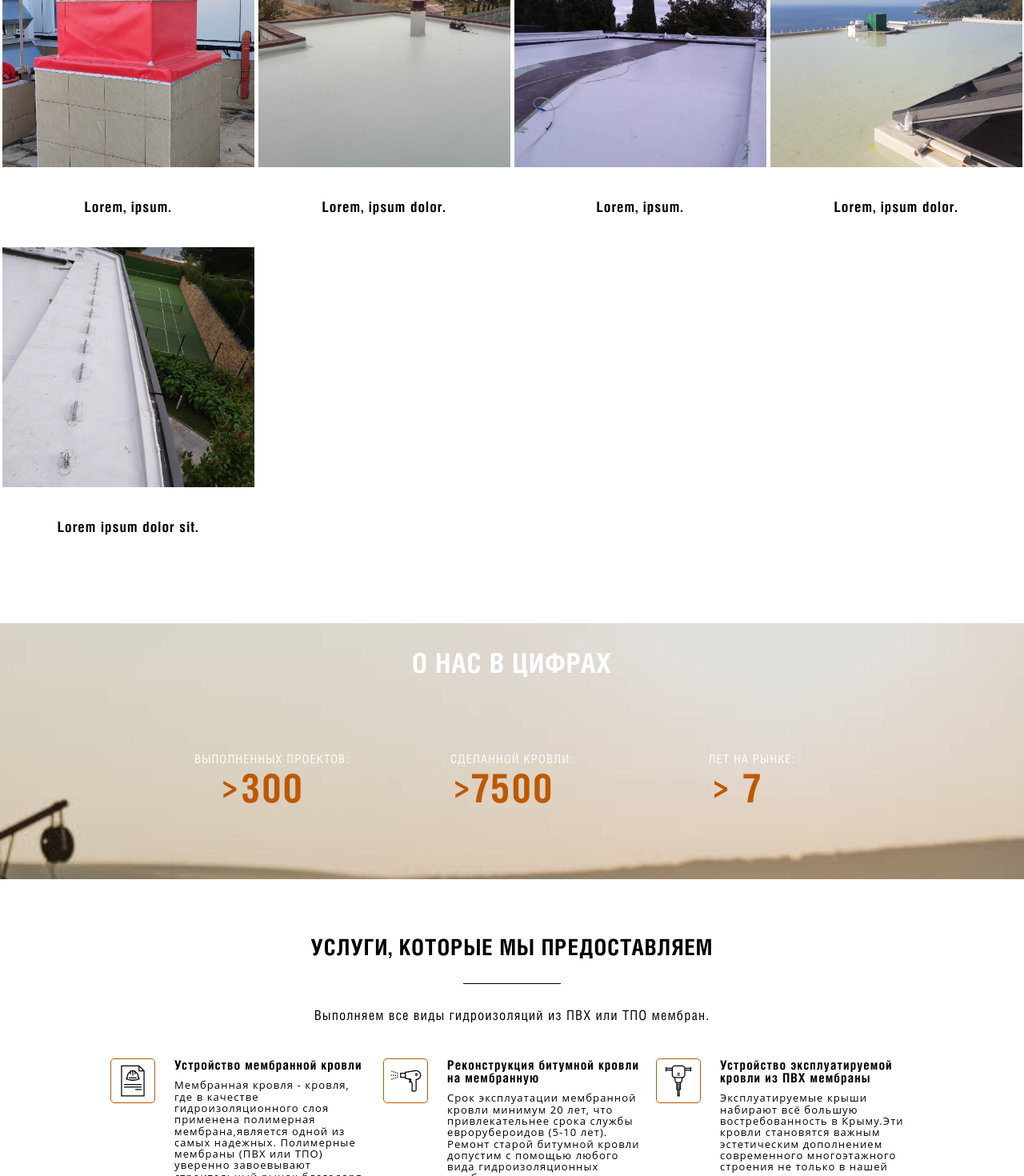
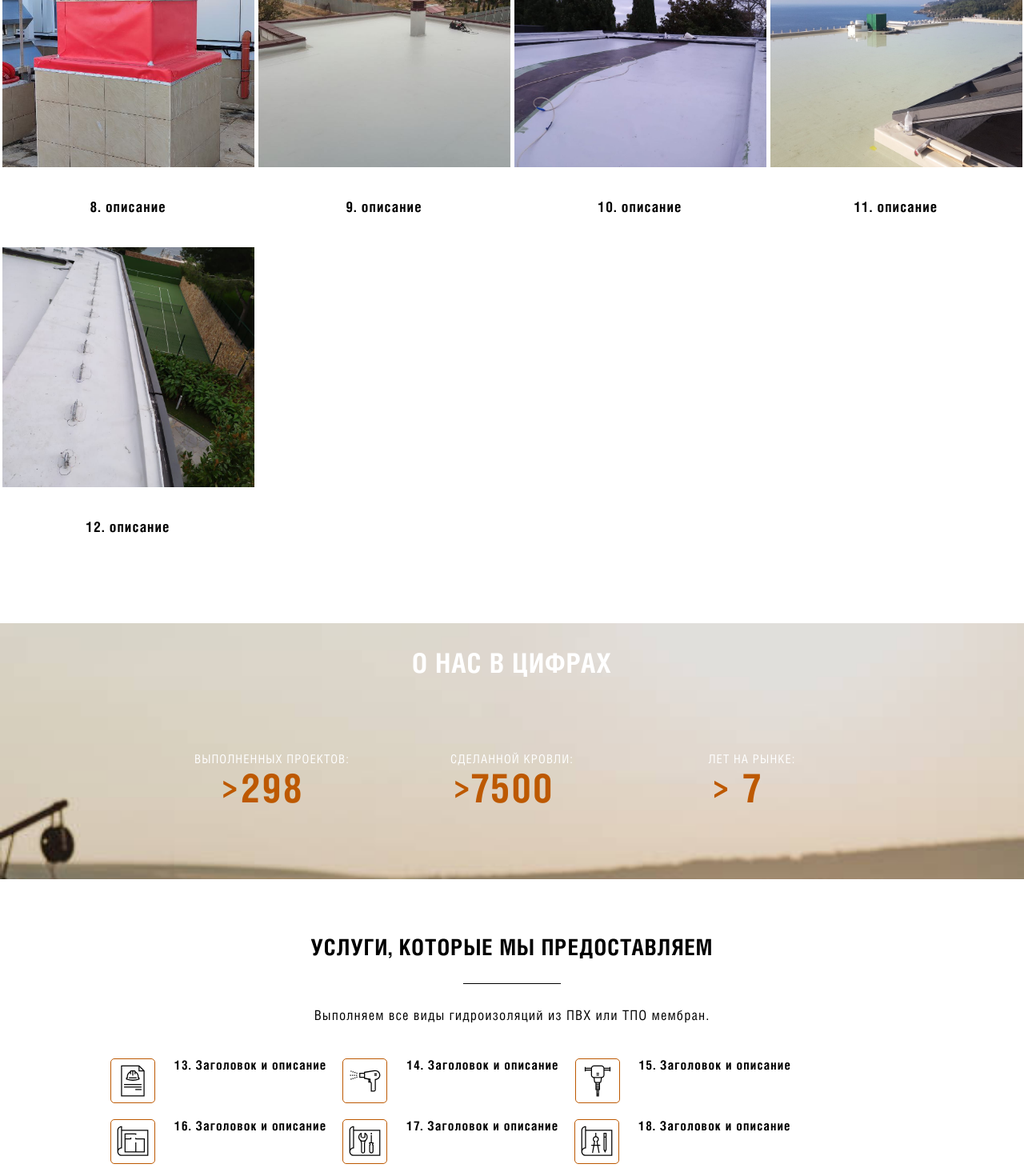
Before and after one commit to Danilis-fila/Roof, a Next.js app: page / in a window 1280 px wide. Shown: the part 1330-2800 px from the top of the page at 80% size. Built offline with nearby package versions, Linux system fonts and the light colour scheme.

Commit message:
init git desc

```diff
--- a/package.json
+++ b/package.json
@@ -13,7 +13,7 @@
     "@pbe/react-yandex-maps": "^1.2.2",
     "eslint": "8.32.0",
     "eslint-config-next": "13.1.3",
-    "next": "13.1.3",
+    "next": "^13.1.3",
     "nextjs-progressbar": "^0.0.16",
     "react": "18.2.0",
     "react-dom": "18.2.0",
--- a/src/blocks/Gallery/Gallery.jsx
+++ b/src/blocks/Gallery/Gallery.jsx
@@ -78,35 +78,35 @@ export default function Gallery() {
             <div className="gallery__item-wrapper">
               <Image className="gallery__item-img" src="/image/photoPVH/pvh20.jpg" alt="Фото мембраны" width={500} height={500}/>
             </div>
-            <div className="gallery__item-title">Lorem, ipsum.</div>
+            <div className="gallery__item-title">8. описание</div>
           </a>
 
           <a className="gallery__item" gallery-scroll="true" onClick={() => {setShowModal(true); setArray(item2)}}>
             <div className="gallery__item-wrapper">
               <Image className="gallery__item-img" src="/image/photoPVH/pvh23.jpg" alt="Фото мембраны" width={500} height={500}/>
             </div>
-            <div className="gallery__item-title">Lorem, ipsum dolor.</div>
+            <div className="gallery__item-title">9. описание</div>
           </a>
 
           <a className="gallery__item" gallery-scroll="true" onClick={() => {setShowModal(true); setArray(item3)}}>
             <div className="gallery__item-wrapper">
             <Image className="gallery__item-img" src="/image/photoPVH/pvh24.jpg" alt="Фото мембраны" width={500} height={500}/>
             </div>
-            <div className="gallery__item-title">Lorem, ipsum.</div>
+            <div className="gallery__item-title">10. описание</div>
           </a>
 
           <a className="gallery__item" gallery-scroll="true" onClick={() => {setShowModal(true); setArray(item4)}}>
             <div className="gallery__item-wrapper">
               <Image className="gallery__item-img" src="/image/photoPVH/pvh8.jpg" alt="Фото мембраны" width={500} height={500}/>
             </div>
-            <div className="gallery__item-title">Lorem, ipsum dolor.</div>
+            <div className="gallery__item-title">11. описание</div>
           </a>
 
           <a className="gallery__item" gallery-scroll="true" onClick={() => {setShowModal(true); setArray(item5)}}>
             <div className="gallery__item-wrapper">
               <Image className="gallery__item-img" src="/image/photoPVH/pvh27.jpg" alt="Фото мембраны" width={500} height={500}/>
             </div>
-            <div className="gallery__item-title">Lorem ipsum dolor sit.</div>
+            <div className="gallery__item-title">12. описание</div>
           </a>
 
           <PopupGallery active={showModal} onClose={closePopup} gallery={array}/>
--- a/src/blocks/Service/ServiceData.json
+++ b/src/blocks/Service/ServiceData.json
@@ -1,55 +1,55 @@
 [
   {
     "id": 0,
-    "title": "Устройство мембранной кровли",
-    "description": "Мембранная кровля - кровля, где в качестве гидроизоляционного слоя применена полимерная мембрана,является одной из самых надежных. Полимерные мембраны (ПВХ или ТПО) уверенно завоевывают строительный рынок благодаря конкурентной и доступной цене.",
+    "title": "13. Заголовок и описание",
+    "description": "",
     "img": "/image/service/construction.svg"
   },
   {
     "id": 1,
-    "title": "Реконструкция битумной кровли на мембранную",
-    "description": "Срок эксплуатации мембранной кровли минимум 20 лет, что привлекательнее срока службы еврорубероидов (5-10 лет). Ремонт старой битумной кровли допустим с помощью любого вида гидроизоляционных мембран среди имеющихся на рынке (ПВХ, ТПО).",
+    "title": "14. Заголовок и описание",
+    "description": "",
     "img": "/image/service/dryer.svg"
   },
   {
     "id": 2,
-    "title": "Устройство эксплуатируемой кровли из ПВХ мембраны",
-    "description": "Эксплуатируемые крыши набирают всё большую востребованность в Крыму.Эти кровли становятся важным эстетическим дополнением современного многоэтажного строения не только в нашей стране, но и во всем мире.",
+    "title": "15. Заголовок и описание",
+    "description": "",
     "img": "/image/service/jackhammer.svg"
   },
   {
     "id": 3,
-    "title": "Ремонт и реконструкция мембранной кровли",
-    "description": "Ремонт мембранной кровли, из-за специфики полимерной мембраны, произвести собственноручно заказчику проблематично. При ремонте мембранной кровли требуется определенные знание, опыт при работе с загрязненными ПВХ",
+    "title": "16. Заголовок и описание",
+    "description": "",
     "img": "/image/service/project.svg"
   },
   {
     "id": 4,
-    "title": "Монтаж мембранных кровель с имитацией фальца",
-    "description": "Мембранная кровля с имитацией фальца придает вид классической металлической. Использование кровельных ПВХ мембран способствует решению традиционных проблем, с которыми сталкиваются при применении кровельных металлических покрытий",
+    "title": "17. Заголовок и описание",
+    "description": "",
     "img": "/image/service/project2.svg"
   },
   {
     "id": 5,
-    "title": "Гидроизоляция террас полимерными мембранами",
-    "description": "Совсем не давно террасы считались роскошью. Теперь террасы перестали быть просто элементами украшения зданий, нынче во многих многоэтажках Крыма строятся квартиры с террасами, которым необходима надежная гидроизоляция",
+    "title": "18. Заголовок и описание",
+    "description": "",
     "img": "/image/service/project3.svg"
   },
   {
     "id": 6,
-    "title": "Устройство гидроизоляции подземных сооружений ПВХ мембраной",
-    "description": "Гидроизоляция подземных сооружений относится к самым важным и технически трудным этапом возведения здания или сооружения.Как показывает практика, исправление ошибок, допущенных при устройстве гидроизоляции на начальном этапе возведении, обойдется значительно дороже качественного монтажа при строительстве здания.",
+    "title": "19. Заголовок и описание",
+    "description": "",
     "img": "/image/service/repair.svg"
   },
   {
     "id": 7,
-    "title": "Устройство гидроизоляции бассейнов (монтаж лайнера) и резервуаров для воды",
+    "title": "20. Заголовок и описание",
     "description": "",
     "img": "/image/service/building.svg"
   },
   {
     "id": 8,
-    "title": "Утепление кровли с разуклонкой",
+    "title": "21. Заголовок и описание",
     "description": "",
     "img": "/image/service/tool.svg"
   }
--- a/src/blocks/Slider/SliderData.json
+++ b/src/blocks/Slider/SliderData.json
@@ -1,44 +1,44 @@
 [
     {
       "id": 1,
-      "sliderTitle": "Устройство мембранной кровли",
-      "sliderDescription": "Высокая квалификация, современное оборудование и честность к клиенту именно поэтому выбирают нас.",
+      "sliderTitle": "1. Заголовок и описание",
+      "sliderDescription": "",
       "img": "/image/photoPVH/pvh7.jpg"
     },
     {
       "id": 2,
-      "sliderTitle": "Реконструкция битумной кровли на мембранную",
-      "sliderDescription": "Выполняем реконструкцию битумной кровли на мембранную кровлю из ПВХ, ТПО мембран по всей территории Крыма.",
+      "sliderTitle": "2. Заголовок и описание",
+      "sliderDescription": "",
       "img": "/image/photoPVH/pvh2.jpg"
     },
     {
       "id": 3,
-      "sliderTitle": "УСТРОЙСТВО ЭКСПЛУАТИРУЕМОЙ КРОВЛИ ИЗ ПВХ, ТПО (ПОЛИМЕРНЫХ) МЕМБРАН",
-      "sliderDescription": "Устройство кровли из ПВХ, ТПО (полимерных) мембран является в большей степени \n экономически обоснованной и универсальной для эксплуатируемых крыш.",
+      "sliderTitle": "3. Заголовок и описание",
+      "sliderDescription": "",
       "img": "/image/photoPVH/pvh3.jpg"
     },
     {
       "id": 4,
-      "sliderTitle": "УСТРОЙСТВО ГИДРОИЗОЛЯЦИИ ПОДЗЕМНЫХ СООРУЖЕНИЙ ПВХ МЕМБРАНОЙ",
-      "sliderDescription": "У нас имеется успешный опыт в организации гидроизоляции подземных элементов зданий, \n несущих конструкций, фундаментов, опорных колон от \n разрушительного воздействия подземных вод.",
+      "sliderTitle": "4. Заголовок и описание",
+      "sliderDescription": "",
       "img": "/image/photoPVH/pvh4.jpg"
     },
     {
       "id": 5,
-      "sliderTitle": "ГИДРОИЗОЛЯЦИЯ ТЕРРАС ПОЛИМЕРНЫМИ МЕМБРАНАМИ",
-      "sliderDescription": "Обратившись к нам Вы получите высокое качество и гарантию на гидроизоляционные работы.",
+      "sliderTitle": "5. Заголовок и описание",
+      "sliderDescription": "",
       "img": "/image/photoPVH/pvh5.jpg"
     },
     {
       "id": 6,
-      "sliderTitle": "МОНТАЖ МЕМБРАННЫХ КРОВЕЛЬ С ИМИТАЦИЕЙ ФАЛЬЦА",
-      "sliderDescription": "Осуществляют реставрацию старой крыши, перемонтировав в мембранную кровлю с имитацией фальца.",
+      "sliderTitle": "6. Заголовок и описание",
+      "sliderDescription": "",
       "img": "/image/photoPVH/pvh6.jpg"
     },
     {
       "id": 7,
-      "sliderTitle": "РЕМОНТ И РЕКОНСТРУКЦИЯ МЕМБРАННОЙ КРОВЛИ",
-      "sliderDescription": "Мы предлагаем услуги послегарантийного обслуживания и реконструкции мембранных кровель\n и гидроизоляции из ПВХ и ТПО мембран.",
+      "sliderTitle": "7. Заголовок и описание",
+      "sliderDescription": "",
       "img": "/image/photoPVH/pvh1.jpg"
     }
 
```
Also changed, not shown: src/pages/Services.json (+7 -0 lines), src/pages/services.js (+1 -5 lines), 1 other file (tests, documents, lock files or other folders).
